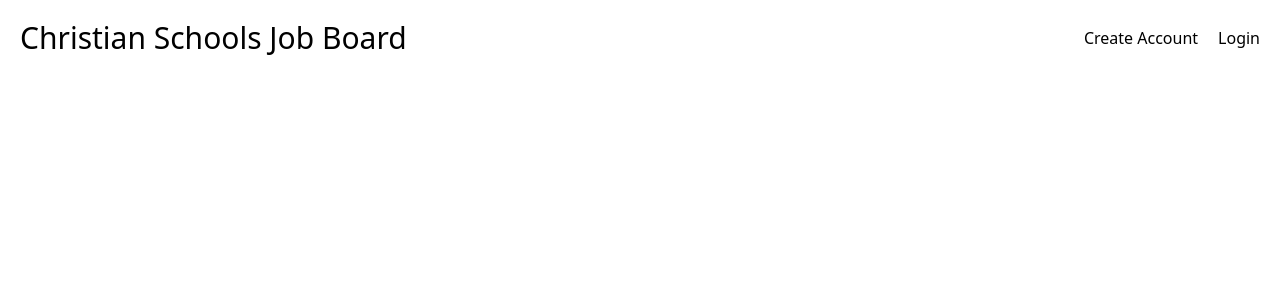
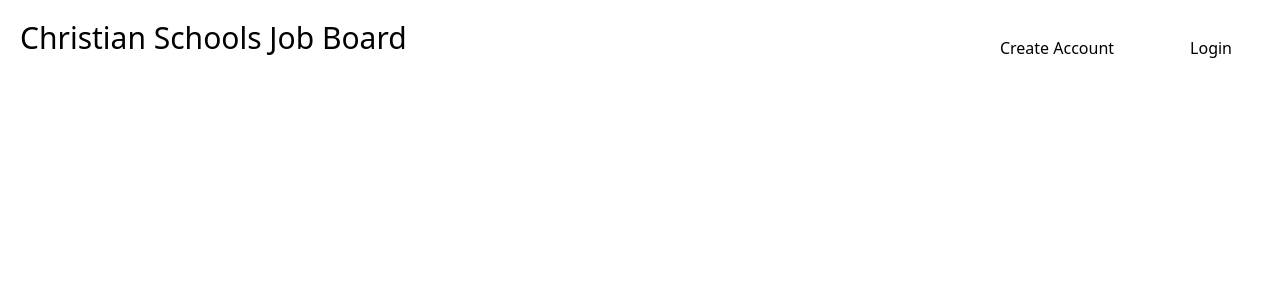
Before and after one commit to JS-7274/CSJSE-Clone, a React (Create React App) app in the folder csjse-app/: page / in a window 1280 px wide. Shown: the top 300 px of the page. Built offline with nearby package versions, Linux system fonts and the light colour scheme.

Commit message:
Initial layout & babel fix

```diff
--- a/csjse-app/package.json
+++ b/csjse-app/package.json
@@ -41,6 +41,7 @@
   },
   "devDependencies": {
     "prettier-plugin-tailwindcss": "^0.2.3",
-    "tailwindcss": "^3.3.5"
+    "tailwindcss": "^3.3.5",
+    "@babel/plugin-proposal-private-property-in-object": "^7.21.11"
   }
 }
--- a/csjse-app/src/components/Button.js
+++ b/csjse-app/src/components/Button.js
@@ -1,12 +1,11 @@
-import React from 'react'
-//import classnames from 'classnames';
+import React from 'react';
 
-const Button = ({ btnText }) => {
+const Button = ({ bg, btnText, textColor }) => {
   return (
-    <button>
-        {btnText}
+    <button className={`bg-${bg} py-4 px-7 text-${textColor}`}>
+      {btnText}
     </button>
-  )
+  );
 };
 
 export default Button;
--- a/csjse-app/src/pages/Home.js
+++ b/csjse-app/src/pages/Home.js
@@ -2,19 +2,19 @@ import React from "react";
 import Button from "../components/Button";
 
 function Home() {
-    return (
-    <div class="m-5">
-      <div class="flex flex-row gap-5">
-        <div class="basis-3/4">
-          <h1 class="text-3xl font-medium">Christian Schools Job Board</h1>
+  return (
+    <div className="m-5">
+      <div className="flex flex-row gap-5">
+        <div className="basis-3/5">
+          <h1 className="text-3xl font-medium">Christian Schools Job Board</h1>
         </div>
-        <div class="basis-1/4 flex flex-row gap-5 items-center justify-end">
-          <Button btnText={"Create Account"}></Button>
-          <Button btnText={"Login"}></Button>
+        <div className="basis-2/5 flex flex-row gap-5 items-center justify-end">
+          <Button bg="black" btnText="Create Account" textColor="text-white" />
+          <Button bg="black" btnText="Login" textColor="text-white" />
         </div>
       </div>
     </div>
-    );
+  );
 }
 
 export default Home;
--- a/csjse-app/tailwind.config.js
+++ b/csjse-app/tailwind.config.js
@@ -4,7 +4,12 @@ module.exports = {
     "./src/**/*.{js,jsx,ts,tsx}",
   ],
   theme: {
-    extend: {},
+    extend: {
+      colors: {
+        'black': '#000000',
+        'white': '#ffffff',
+      },
+    },
   },
   plugins: [],
 }
```
Also changed, not shown: csjse-app/src/pages/Login.js (added), 1 other file (tests, documents, lock files or other folders).
